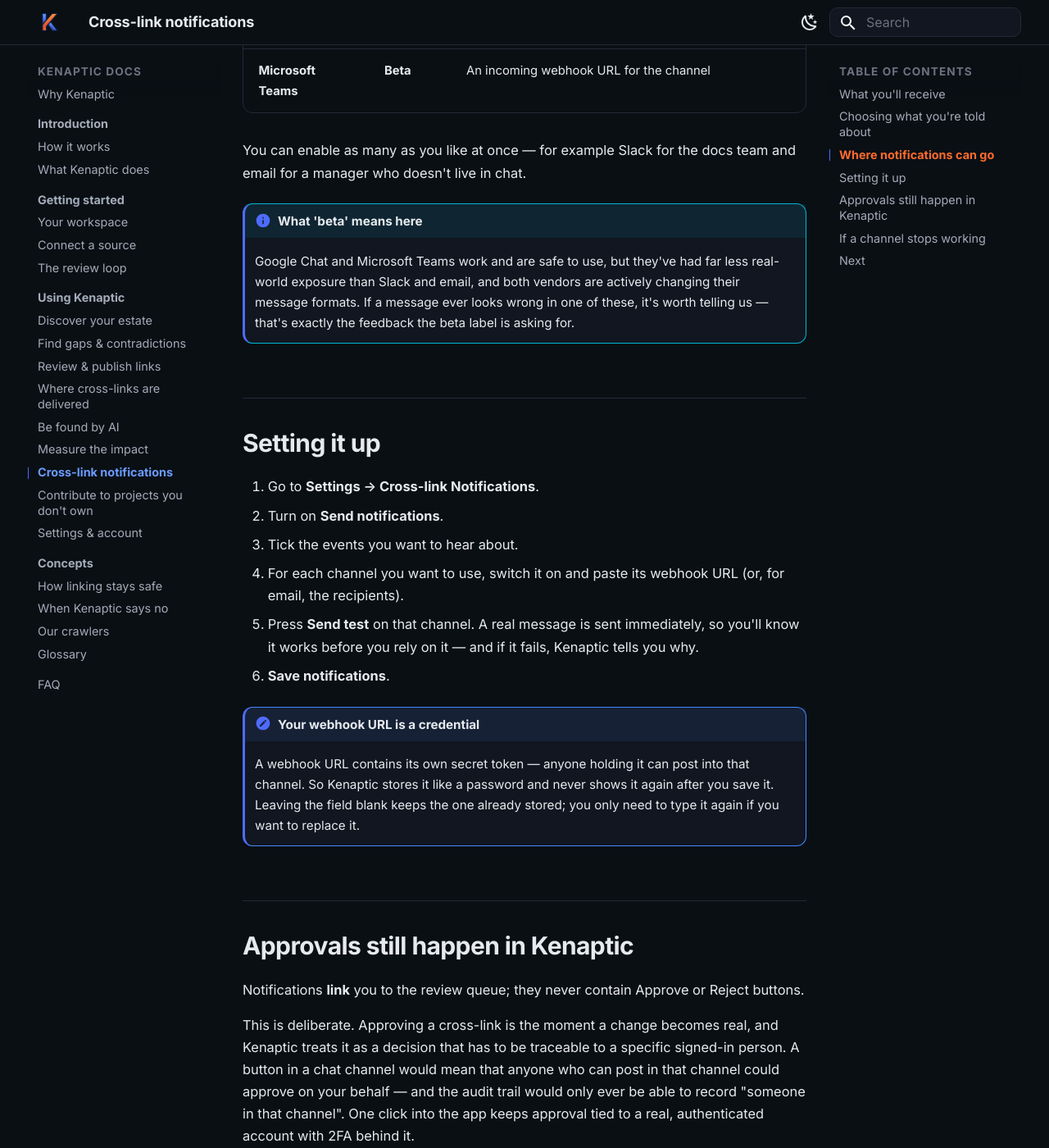
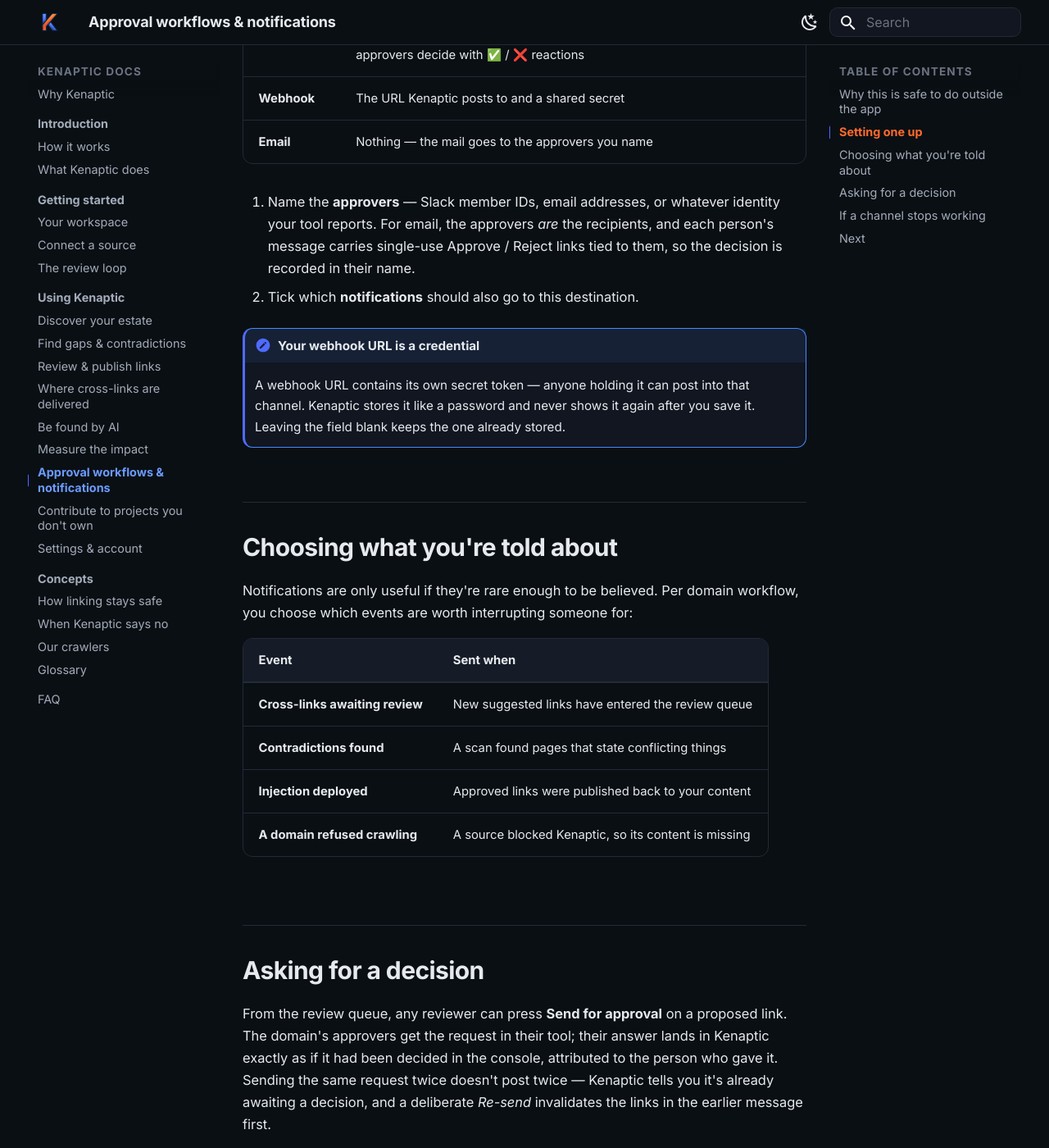
Before and after one commit to kenaptic/kenaptic-docs, an MkDocs documentation site: the page built from docs/guide/notifications.md, in a window 1280 px wide and 1400 px high, scrolled down 1475 px. Shown: the whole window at 82% size. Built offline with MkDocs 1.6.1 and Material for MkDocs 9.7.7, drawn with Linux system fonts in a browser that asks for light colours; some of the changed text lies outside the part shown.

Commit message:
docs: approval workflows & notifications

```diff
--- a/docs/guide/notifications.md
+++ b/docs/guide/notifications.md
@@ -1,22 +1,64 @@
-# Cross-link notifications
+# Approval workflows & notifications
 
-By default a link waits for a person to approve it. That safeguard only works if someone knows
-there's something waiting. **Cross-link notifications** tell your team, in the tool they already
-have open, that Kenaptic needs them.
+By default a link waits for a person to approve it. That safeguard only works if the right
+person knows something is waiting — and the right person is usually the **owner of the domain**
+the link would be written into, not whoever happens to be logged into Kenaptic.
 
-## What you'll receive
+An **approval workflow** belongs to a domain. It gives that domain's owners two things in the
+tool they already have open:
 
-A short message saying what happened and how much of it there is, with a button that takes you
-straight to the right page in Kenaptic. For example:
+- **Decisions** — approve or reject a proposed cross-link from Slack, a webhook-connected tool,
+  or their inbox, **without a Kenaptic login**.
+- **Notifications** — short messages when something on that domain needs attention, with a link
+  straight to the right page.
 
-> **3 cross-links awaiting review**
-> Discovery finished. Approve or reject the proposed links to publish them.
-> *[ Open the review queue ]*
+One destination per domain, both jobs.
+
+## Why this is safe to do outside the app
+
+A decision can only **accept or reject a link Kenaptic has already proposed** between two pages
+of your own estate. No message, callback or emailed link can introduce a URL of its own, change
+what a link says, or touch a page — the worst any of them can do is answer yes or no to a
+question Kenaptic already asked. And approved links still wait for an administrator to deploy
+them; nothing publishes from a chat click alone.
+
+Who may answer is fixed by you, in advance: each workflow carries a list of **approvers**, named
+by an administrator on the domain record. A click from anyone else is politely refused and
+changes nothing. That is why a legitimate approver never sees a login form — the identity
+question was settled when you named them.
+
+## Setting one up
+
+When you **add a domain**, the last step of the wizard offers the approval workflow. You can
+skip it — and add one later from the domain's record — or remove one at any time without
+affecting the domain's crawling or cross-link publishing.
+
+For an existing domain: **Domains → open the domain → Approval workflow**.
+
+1. Pick the tool: **Slack**, **Webhook** (any tool that accepts one), or **Email**.
+2. Fill in what that tool genuinely needs — the form only asks for what it can't know:
+
+   | Tool | You provide |
+   |---|---|
+   | **Slack** (push) | The channel's incoming webhook URL and your Slack app's signing secret |
+   | **Slack** (pull) | A bot token and the channel ID — for networks where Slack can't call in; approvers decide with ✅ / ❌ reactions |
+   | **Webhook** | The URL Kenaptic posts to and a shared secret |
+   | **Email** | Nothing — the mail goes to the approvers you name |
+
+3. Name the **approvers** — Slack member IDs, email addresses, or whatever identity your tool
+   reports. For email, the approvers *are* the recipients, and each person's message carries
+   single-use Approve / Reject links tied to them, so the decision is recorded in their name.
+4. Tick which **notifications** should also go to this destination.
+
+!!! note "Your webhook URL is a credential"
+    A webhook URL contains its own secret token — anyone holding it can post into that channel.
+    Kenaptic stores it like a password and never shows it again after you save it. Leaving the
+    field blank keeps the one already stored.
 
 ## Choosing what you're told about
 
-Notifications are only useful if they're rare enough to be believed. You choose which events are
-worth interrupting someone for:
+Notifications are only useful if they're rare enough to be believed. Per domain workflow, you
+choose which events are worth interrupting someone for:
 
 | Event | Sent when |
 |---|---|
@@ -25,61 +67,21 @@ worth interrupting someone for:
 | **Injection deployed** | Approved links were published back to your content |
 | **A domain refused crawling** | A source blocked Kenaptic, so its content is missing |
 
-By default Kenaptic sends the first two. A channel that pings on everything gets muted, and a muted
-channel protects nothing.
+## Asking for a decision
 
-## Where notifications can go
-
-| Channel | Status | What you need |
-|---|---|---|
-| **Slack** | Available | An incoming webhook URL for the channel |
-| **Email** | Available | Your SMTP server, configured under *Settings → Email server* |
-| **Google Chat** | **Beta** | A webhook URL for the space |
-| **Microsoft Teams** | **Beta** | An incoming webhook URL for the channel |
-
-You can enable as many as you like at once — for example Slack for the docs team and email for a
-manager who doesn't live in chat.
-
-!!! info "What 'beta' means here"
-    Google Chat and Microsoft Teams work and are safe to use, but they've had far less real-world
-    exposure than Slack and email, and both vendors are actively changing their message formats. If
-    a message ever looks wrong in one of these, it's worth telling us — that's exactly the feedback
-    the beta label is asking for.
-
-## Setting it up
-
-1. Go to **Settings → Cross-link Notifications**.
-2. Turn on **Send notifications**.
-3. Tick the events you want to hear about.
-4. For each channel you want to use, switch it on and paste its webhook URL (or, for email, the
-   recipients).
-5. Press **Send test** on that channel. A real message is sent immediately, so you'll know it works
-   before you rely on it — and if it fails, Kenaptic tells you why.
-6. **Save notifications**.
-
-!!! note "Your webhook URL is a credential"
-    A webhook URL contains its own secret token — anyone holding it can post into that channel. So
-    Kenaptic stores it like a password and never shows it again after you save it. Leaving the field
-    blank keeps the one already stored; you only need to type it again if you want to replace it.
-
-## Approvals still happen in Kenaptic
-
-Notifications **link** you to the review queue; they never contain Approve or Reject buttons.
-
-This is deliberate. Approving a cross-link is the moment a change becomes real, and Kenaptic treats
-it as a decision that has to be traceable to a specific signed-in person. A button in a chat channel
-would mean that anyone who can post in that channel could approve on your behalf — and the audit
-trail would only ever be able to record "someone in that channel". One click into the app keeps
-approval tied to a real, authenticated account with 2FA behind it.
+From the review queue, any reviewer can press **Send for approval** on a proposed link. The
+domain's approvers get the request in their tool; their answer lands in Kenaptic exactly as if
+it had been decided in the console, attributed to the person who gave it. Sending the same
+request twice doesn't post twice — Kenaptic tells you it's already awaiting a decision, and a
+deliberate *Re-send* invalidates the links in the earlier message first.
 
 ## If a channel stops working
 
-A broken notification channel never affects your content. Delivery happens separately from the work
-itself, so an expired webhook or an unreachable mail server can't block discovery, hold up a review,
-or stop a link being published. Kenaptic simply reports the failure so you can fix it — use
-**Send test** to check a channel at any time.
+A broken channel never affects your content. Delivery happens separately from the work itself,
+so an expired webhook or an unreachable mail server can't block discovery, hold up a review, or
+stop a link being published. Kenaptic reports the failure so you can fix it.
 
 ## Next
 
-- [The review loop](../getting-started/the-review-loop.md) — what happens after you're notified
+- [The review loop](../getting-started/the-review-loop.md) — what happens around a decision
 - [Settings & account](settings.md) — the rest of your configuration
--- a/mkdocs.yml
+++ b/mkdocs.yml
@@ -81,7 +81,7 @@ nav:
       - Where cross-links are delivered: guide/where-links-are-delivered.md
       - Be found by AI: guide/ai-readiness.md
       - Measure the impact: guide/measure.md
-      - Cross-link notifications: guide/notifications.md
+      - Approval workflows & notifications: guide/notifications.md
       - Contribute to projects you don't own: guide/contributing-upstream.md
       - Settings & account: guide/settings.md
   - Concepts:
```
